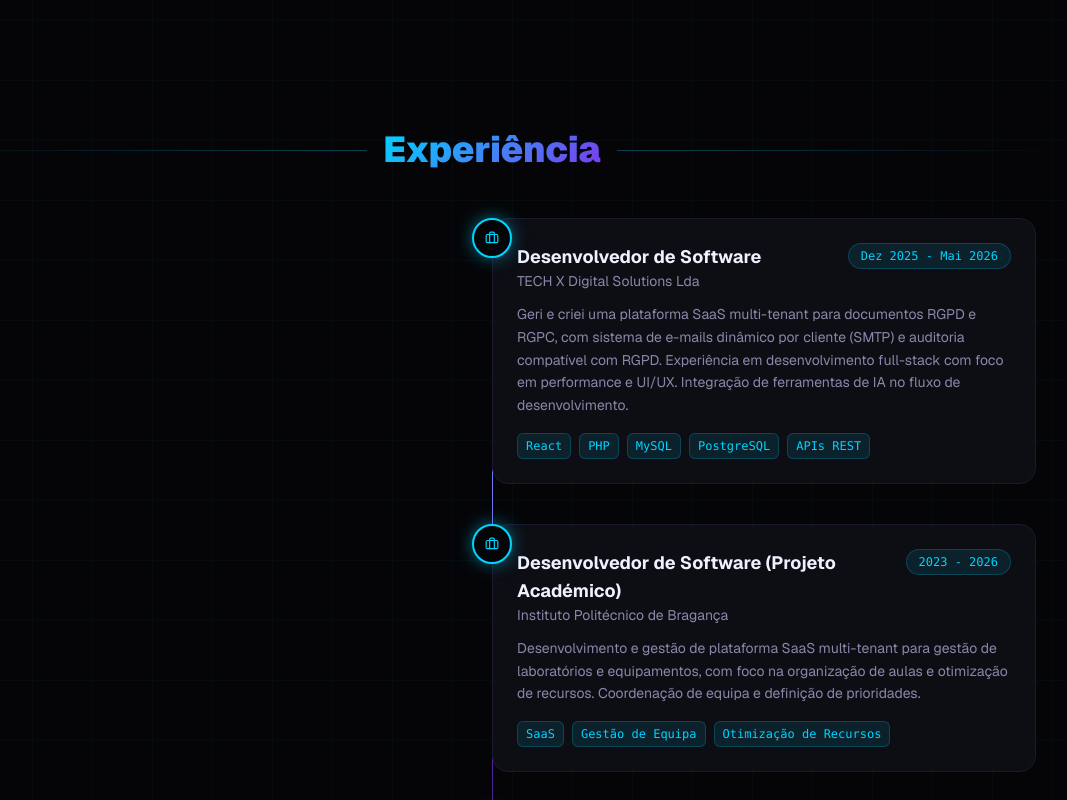
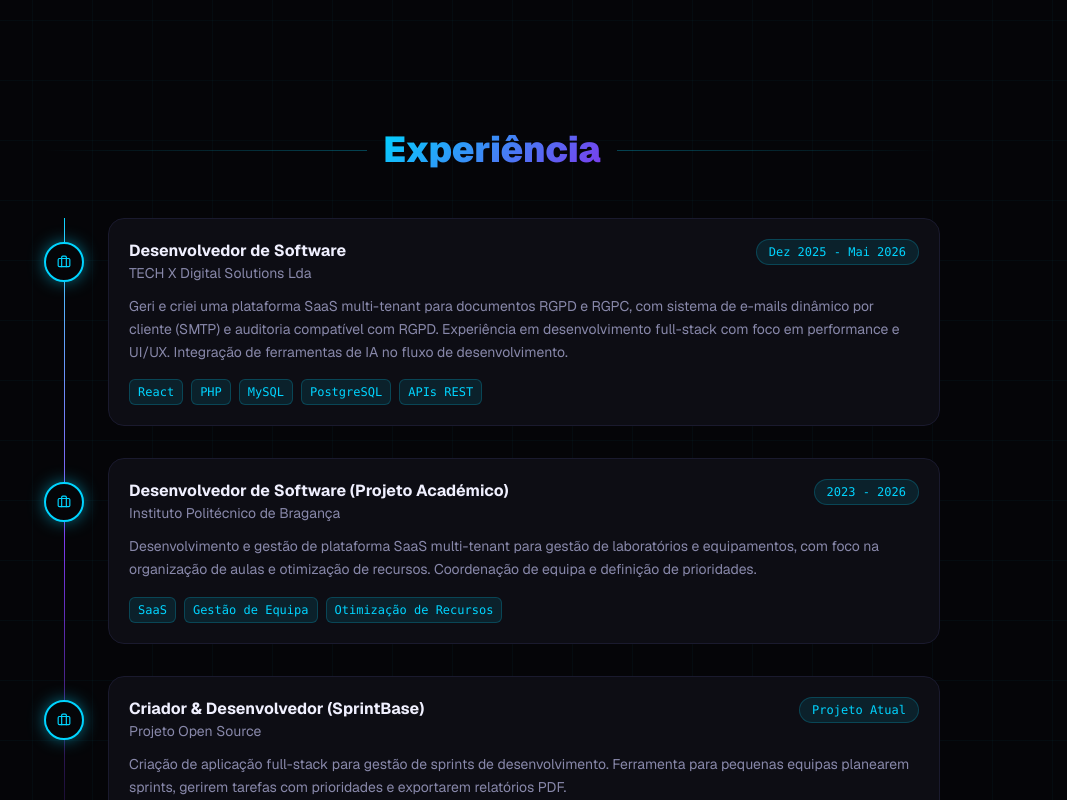
Before and after one commit to marcoXmartins25/Portfolio, a Next.js app: page / in a window 1280 px wide. Shown: the part 1420-2220 px from the top of the page, without its empty margins (148-1215 px from the left). Built offline with nearby package versions, Linux system fonts and the light colour scheme.

Commit message:
hotfix: visual mais responsivo

```diff
--- a/src/app/globals.css
+++ b/src/app/globals.css
@@ -42,6 +42,10 @@
 
 html {
   scroll-behavior: smooth;
+}
+
+section[id] {
+  scroll-margin-top: 80px;
 }
 
 body {
--- a/src/components/Experience.tsx
+++ b/src/components/Experience.tsx
@@ -12,7 +12,7 @@ export function Experience() {
 
   return (
     <section id="experience" className="py-28 px-6" ref={ref}>
-      <div className="max-w-6xl mx-auto">
+      <div className="max-w-4xl mx-auto">
         <motion.div
           initial={{ opacity: 0, y: 40 }}
           animate={isInView ? { opacity: 1, y: 0 } : {}}
@@ -27,35 +27,34 @@ export function Experience() {
           </div>
 
           <div className="relative">
-            <div className="absolute left-5 top-0 bottom-0 w-px bg-gradient-to-b from-[var(--accent)] via-[var(--accent-2)] to-transparent md:left-1/2" />
+            {/* Vertical line */}
+            <div className="absolute left-5 top-0 bottom-0 w-px bg-gradient-to-b from-[var(--accent)] via-[var(--accent-2)] to-transparent" />
 
-            <div className="space-y-10">
-              {t.experience.items.map((exp, index) => {
-                const isLeft = index % 2 === 0;
-                return (
+            <div className="space-y-8">
+              {t.experience.items.map((exp, index) => (
                 <motion.div
                   key={index}
-                    initial={{ opacity: 0, x: isLeft ? -40 : 40 }}
+                  initial={{ opacity: 0, x: -30 }}
                   whileInView={{ opacity: 1, x: 0 }}
                   viewport={{ once: true, margin: "-50px" }}
-                    transition={{ duration: 0.6, delay: index * 0.1 }}
-                    className={`relative flex gap-8 md:gap-0 md:${isLeft ? "flex-row-reverse" : "flex-row"}`}
+                  transition={{ duration: 0.5, delay: index * 0.1 }}
+                  className="relative pl-16"
                 >
-                    <div className="hidden md:block flex-1" />
-                    <div className="absolute left-5 md:left-1/2 -translate-x-1/2 w-10 h-10 rounded-full bg-[var(--background)] border-2 border-[var(--accent)] flex items-center justify-center z-10 shadow-[0_0_20px_-5px_var(--accent)]">
+                  {/* Dot */}
+                  <div className="absolute left-0 top-6 w-10 h-10 rounded-full bg-[var(--background)] border-2 border-[var(--accent)] flex items-center justify-center shadow-[0_0_20px_-5px_var(--accent)]">
                     <Briefcase size={14} className="text-[var(--accent)]" />
                   </div>
-                    <div className="flex-1 ml-14 md:ml-0 md:px-8">
+
                   <motion.div
                     whileHover={{ y: -3 }}
-                        className="p-6 rounded-2xl bg-[var(--card-bg)] border border-[var(--card-border)] hover:border-[var(--accent)]/40 transition-all duration-300 hover:shadow-[0_0_30px_-15px_var(--accent)]"
+                    className="p-5 rounded-2xl bg-[var(--card-bg)] border border-[var(--card-border)] hover:border-[var(--accent)]/40 transition-all duration-300 hover:shadow-[0_0_30px_-15px_var(--accent)]"
                   >
-                        <div className="flex items-start justify-between gap-4 mb-3">
+                    <div className="flex flex-col sm:flex-row sm:items-start sm:justify-between gap-1 mb-3">
                       <div>
-                            <h3 className="text-lg font-bold">{exp.title}</h3>
+                        <h3 className="text-base font-bold">{exp.title}</h3>
                         <p className="text-[var(--muted)] text-sm">{exp.company}</p>
                       </div>
-                          <span className="text-xs font-mono text-[var(--accent)] bg-[var(--accent)]/10 px-3 py-1 rounded-full whitespace-nowrap border border-[var(--accent)]/20">
+                      <span className="text-xs font-mono text-[var(--accent)] bg-[var(--accent)]/10 px-3 py-1 rounded-full border border-[var(--accent)]/20 self-start shrink-0">
                         {exp.period}
                       </span>
                     </div>
@@ -68,10 +67,8 @@ export function Experience() {
                       ))}
                     </div>
                   </motion.div>
-                    </div>
                 </motion.div>
-                );
-              })}
+              ))}
             </div>
           </div>
         </motion.div>
--- a/src/components/Hero.tsx
+++ b/src/components/Hero.tsx
@@ -23,7 +23,7 @@ export function Hero() {
   }, [mouseX, mouseY]);
 
   return (
-    <section className="min-h-screen flex items-center justify-center relative overflow-hidden">
+    <section className="min-h-screen flex items-center justify-center relative overflow-hidden pt-20">
       <motion.div
         className="fixed w-[500px] h-[500px] rounded-full pointer-events-none z-0"
         style={{
```
Lines whose indentation alone changed are shown as unchanged.
